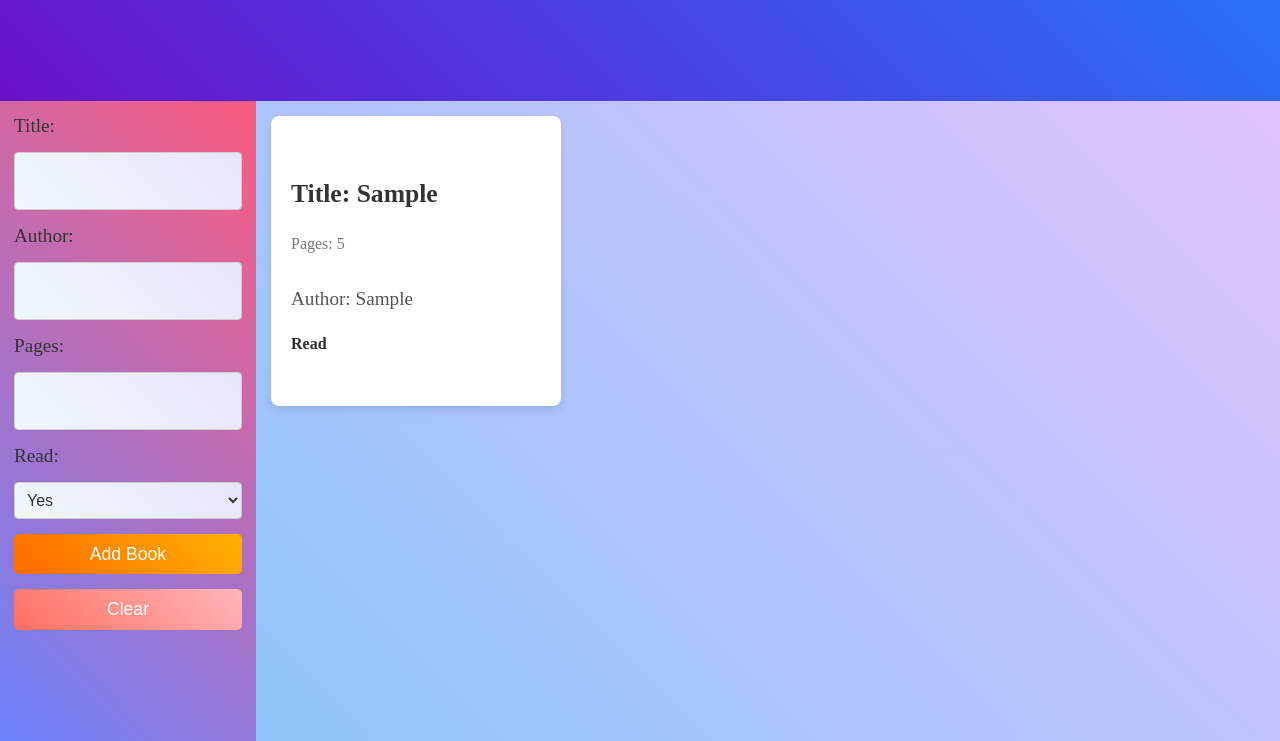
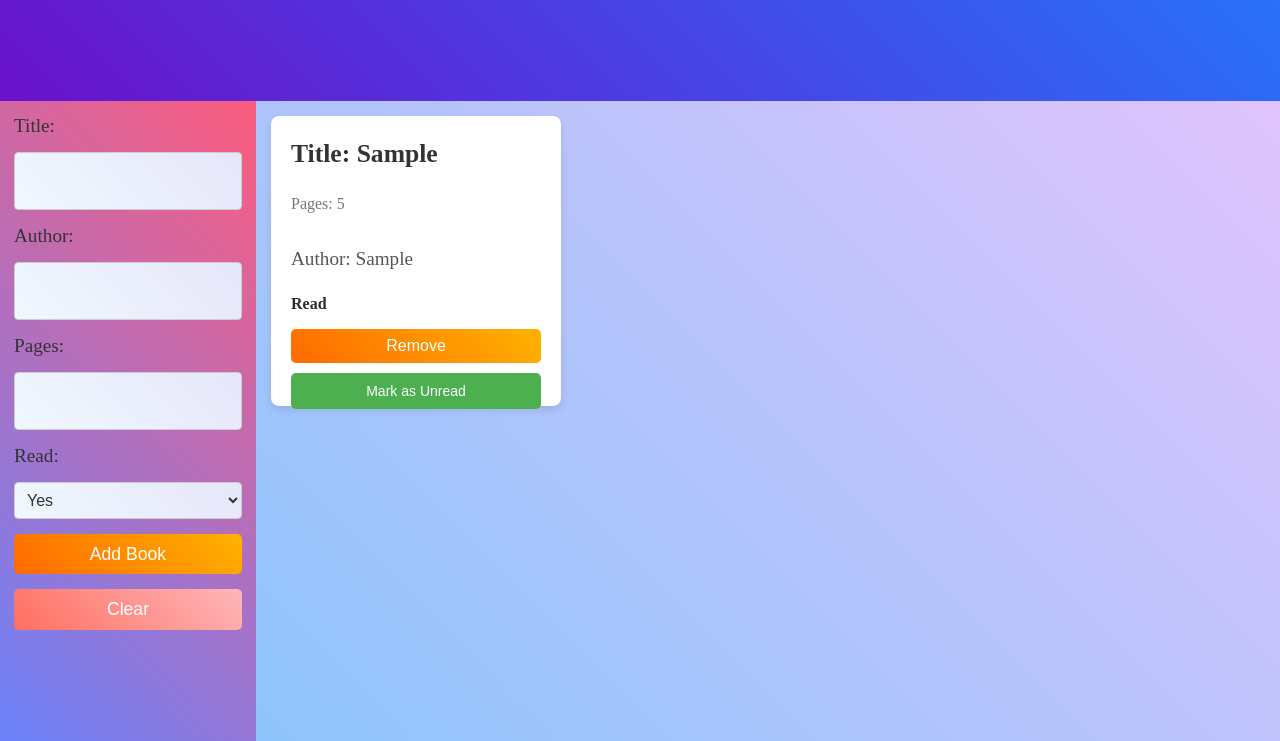
Before and after one commit to jonr1gg1ns/library, a plain HTML site: page index.html in a window 1280 px wide. Both pictures are taken after typing "Sample", "Sample", "5" into the empty fields and a click on the button "Add Book". Shown: the part 59-800 px from the top of the page. Drawn offline with Linux system fonts and the light colour scheme.

Commit message:
added remove and mark as read button

```diff
--- a/js.js
+++ b/js.js
@@ -36,10 +36,30 @@ function addBookToLibrary() {
     let bookRead = document.createElement("p")
     bookRead.classList.add("book-read")
     bookCard.appendChild(bookRead)
+    let deleteButton = document.createElement("button")
+    deleteButton.classList.add("remove-button")
+    bookCard.appendChild(deleteButton)
+    deleteButton.textContent = "Remove"
     bookTitle.textContent =  "Title: " + newBook.title
     bookAuthor.textContent = "Author: " + newBook.author
     bookPages.textContent = "Pages: " + newBook.pages
     bookRead.textContent = newBook.read ? "Read" : "Not Read";
+    let toggleReadButton = document.createElement("button");
+    toggleReadButton.classList.add("toggle-read-button");
+    bookCard.appendChild(toggleReadButton);
+    toggleReadButton.textContent = newBook.read ? "Mark as Unread" : "Mark as Read";
+    deleteButton.addEventListener("click", function() {
+        bookCard.remove();
+        const index = myLibrary.indexOf(newBook);
+        if (index > -1) {
+          myLibrary.splice(index, 1);
+        }
+      });
+      toggleReadButton.addEventListener("click", function() {
+        newBook.read = !newBook.read;
+        bookRead.textContent = newBook.read ? "Read" : "Not Read";
+        toggleReadButton.textContent = newBook.read ? "Mark as Unread" : "Mark as Read";
+      });
  } else {
     alert("You can only  add up to 8 books.")
  }
--- a/styles.css
+++ b/styles.css
@@ -179,3 +179,20 @@ body {
 .remove-button:focus {
     outline: none;
 }
+
+.toggle-read-button {
+    background-color: #4CAF50;
+    color: white;
+    border: none;
+    padding: 10px 15px;
+    margin-top: 10px;
+    border-radius: 5px;
+    cursor: pointer;
+    font-size: 14px;
+    transition: background-color 0.3s, transform 0.3s;
+}
+
+.toggle-read-button:hover {
+    background-color: #45a049;
+    transform: scale(1.05);
+}
```
